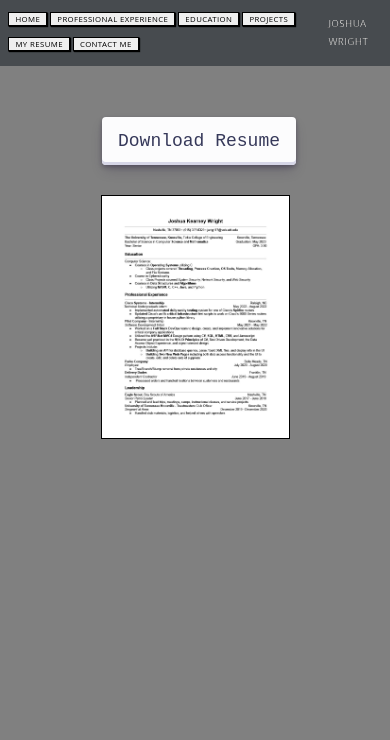
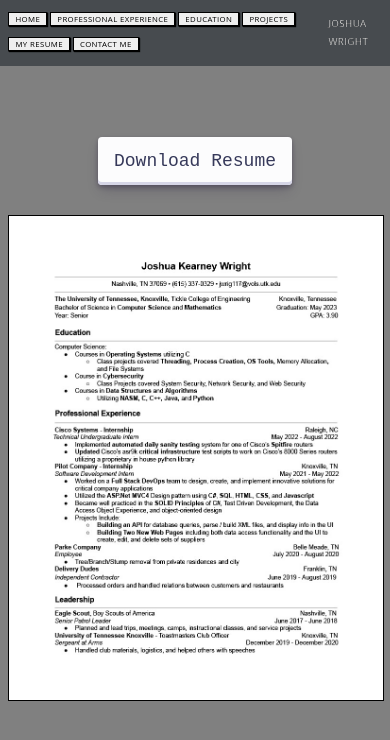
Before and after one commit to joshuakwright/Joshua-Wright-Website, a React (Create React App) app: page /#/contactme in a window 390 px wide. Both pictures are taken after a click on the button "MY RESUME". Shown: the top 740 px of the page. Built offline with nearby package versions, Linux system fonts and the light colour scheme.

Commit message:
resume page done

```diff
--- a/src/Resume/Resume.css
+++ b/src/Resume/Resume.css
@@ -9,13 +9,13 @@
 }
 
 .download {
+  text-align: center;
     position: relative;
     font-size: 50px;
-    margin-top: 100px;
+    margin-top: 120px;
     margin-bottom: 30px;
     margin-left: auto;
     margin-right: auto;
-    width: 50%;
     z-index: 200;
 }
 
@@ -76,3 +76,33 @@
     border: 1px solid black;
     z-index: 200;
 }
+
+@media (max-width: 1600px) {
+  .resume {
+    width: 60%
+  }
+}
+
+@media (max-width: 1400px) {
+  .resume {
+    width: 70%
+  }
+}
+
+@media (max-width: 1200px) {
+  .resume {
+    width: 80%
+  }
+}
+
+@media (max-width: 1000px) {
+  .resume {
+    width: 90%
+  }
+}
+
+@media (max-width: 800px) {
+  .resume {
+    width: 100%
+  }
+}
```
